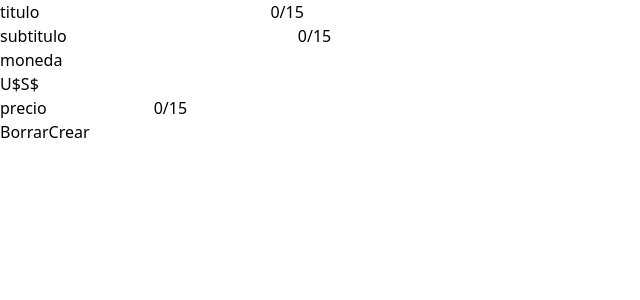
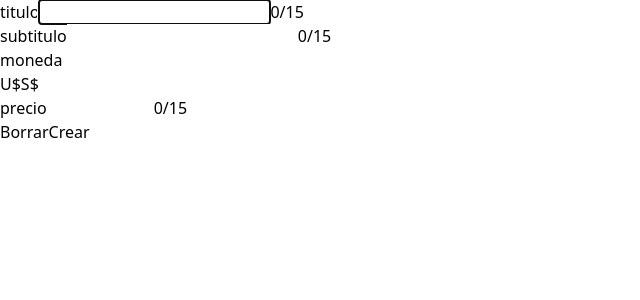
Before and after one commit to lucasmoauro/Precios-Emilio-Gomez, a React (Vite) app: page / in a window 1280 px wide. Shown: the top 300 px of the page, without its empty margins (0-640 px from the left). Built offline with nearby package versions, Linux system fonts and the light colour scheme.

Commit message:
ADD: Autofocus al completar form

```diff
--- a/src/components/form/Form.jsx
+++ b/src/components/form/Form.jsx
@@ -9,12 +9,13 @@ import {
 } from "../../store/slices/pagePricesSlice";
 import { inputData } from "./inputData";
 import { alert } from "../Toast/Alert";
+import { useState } from "react";
 
 export const Form = () => {
 	const dispatch = useDispatch();
 	const form = useSelector((state) => state.form);
 	const pagePrices = useSelector((state) => state.pagePrices);
-
+	const [isFocused, setIsFocused] = useState(true);
 	const lastArray = pagePrices.length - 1;
 	const lastArrayIndex = pagePrices[lastArray];
 
@@ -32,12 +33,13 @@ export const Form = () => {
 			dispatch(priceEdit(form));
 		} else if (lastArray === -1) {
 			dispatch(newPrice(form));
-		} else if (lastArrayIndex.length < 12) {
+		} else if (lastArrayIndex.length < 10) {
 			dispatch(firstPagePrice(form));
 		} else {
 			dispatch(newPagePrice(form));
 		}
 		dispatch(formInitialState());
+		setIsFocused(true);
 	};
 
 	const handleDataDelete = () => {
@@ -51,7 +53,13 @@ export const Form = () => {
 				onSubmit={(e) => handlePriceCreate(e)}
 			>
 				{inputData.map((data) => (
-					<FormField {...data} key={data.title} form={form} />
+					<FormField
+						{...data}
+						key={data.title}
+						form={form}
+						isFocused={isFocused}
+						setIsFocused={setIsFocused}
+					/>
 				))}
 
 				<div className="items-center flex justify-evenly mt-2">
--- a/src/components/form/FormField.jsx
+++ b/src/components/form/FormField.jsx
@@ -1,12 +1,21 @@
 import { useDispatch } from "react-redux";
 import { formFieldInput } from "../../store/slices/formSlice";
-import { useState } from "react";
+import { useRef, useState } from "react";
 
-export const FormField = ({ title, type, field, form }) => {
+export const FormField = ({
+	title,
+	type,
+	field,
+	form,
+	isFocused,
+	setIsFocused,
+}) => {
 	const dispatch = useDispatch();
 	const [letters, setLetters] = useState(0);
+	const inputRef = useRef();
 
 	const handleFieldChange = (e, currency) => {
+		setIsFocused(false);
 		if (!currency && e.target.value.length > 15) {
 			return;
 		}
@@ -26,6 +35,11 @@ export const FormField = ({ title, type, field, form }) => {
 						{title}
 					</label>
 					<input
+						ref={inputRef}
+						autoFocus={
+							(field === "title" && isFocused && inputRef.current?.focus()) ||
+							field === "title"
+						}
 						type={type}
 						name={field}
 						min={0}
```
